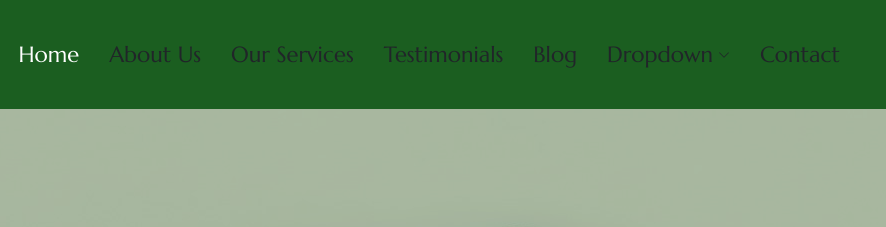
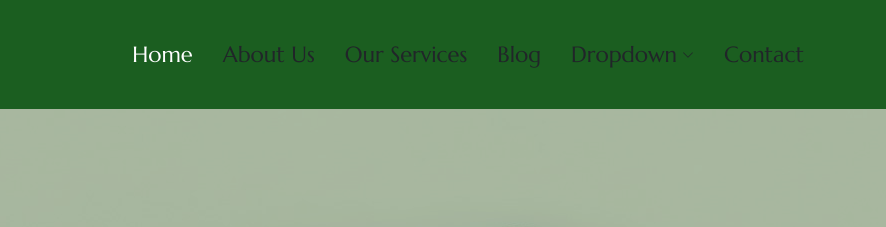
Before and after one commit to mangeshpatil19/titan, a plain HTML site: page index.html in a window 1280 px wide. Shown: the top 227 px of the page, 394-1280 px from the left. Drawn offline with nearby package versions, Linux system fonts and the light colour scheme.

Commit message:
Updated project design

```diff
--- a/index.html
+++ b/index.html
@@ -52,7 +52,6 @@
           <li><a href="index.html" class="active">Home</a></li>
           <li><a href="about.html">About Us</a></li>
           <li><a href="services.html">Our Services</a></li>
-          <li><a href="testimonials.html">Testimonials</a></li>
           <li><a href="blog.html">Blog</a></li>
           <li class="dropdown">
             <a href="#"><span>Dropdown</span>
```
